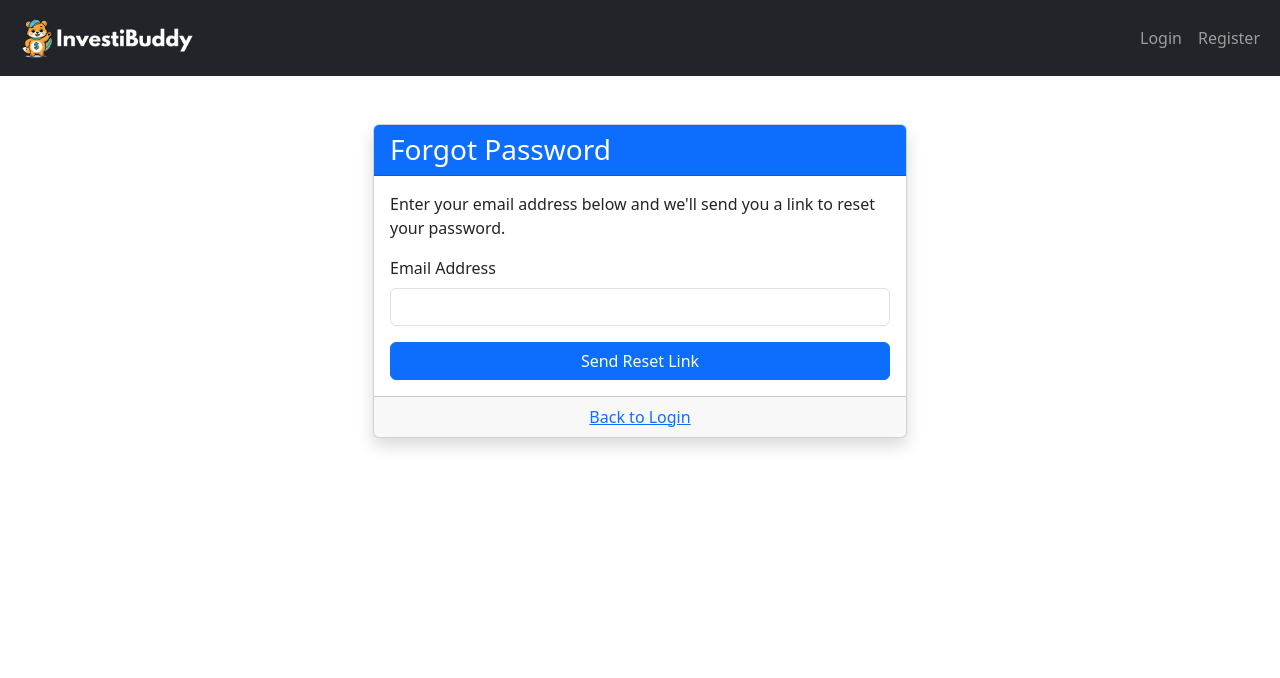
After one commit to justinongdx/investibuddy_web, a Flask app: page /forgot-password in a window 1280 px wide. The commit adds this page. Shown: the top 678 px of the page. Run offline with Flask 3, Linux system fonts and the light colour scheme; parts of the project's set-up code (start-up, migrations or seed data) failed here and were passed over.

Commit message:
test reset password

```diff
--- a/app.py
+++ b/app.py
@@ -10,6 +10,8 @@ from models.portfolio_history import get_portfolio_history
 from models.sentiment_service import SentimentService
 import pandas as pd
 import datetime
+import secrets
+from datetime import datetime, timedelta
 import os
 
 app = Flask(__name__)
@@ -87,8 +89,69 @@ def login():
         else:
             flash('❌ Invalid email or password, or account not verified.')
 
-    return render_template('login.html')
+    return render_template('login_update.html')
 
+
+@app.route('/forgot-password', methods=['GET', 'POST'])
+def forgot_password():
+    if request.method == 'POST':
+        email = request.form['email']
+
+        # Check if email exists in the database
+        user = user_manager.get_user_by_email(email)
+
+        if user:
+            # Generate a secure token and store it with an expiration time
+            token = secrets.token_urlsafe(32)
+            expiration = datetime.now() + timedelta(hours=1)
+
+            # Save the token in the database
+            user_manager.save_reset_token(email, token, expiration)
+
+            # Send password reset email
+            reset_link = url_for('reset_password', token=token, _external=True)
+            user_manager.send_password_reset_email(email, reset_link)
+
+            flash('✅ Password reset instructions have been sent to your email.')
+            return redirect(url_for('login'))
+        else:
+            flash('❌ No account found with that email address.')
+
+    return render_template('forgot_password.html')
+
+@app.route('/reset-password/<token>', methods=['GET', 'POST'])
+def reset_password(token):
+    # Verify token and check if it's still valid
+    user_email = user_manager.verify_reset_token(token)
+
+    if not user_email:
+        flash('❌ Invalid or expired password reset link. Please try again.')
+        return redirect(url_for('forgot_password'))
+
+    if request.method == 'POST':
+        password = request.form['password']
+        confirm_password = request.form['confirm_password']
+
+        if password != confirm_password:
+            flash('❌ Passwords do not match.')
+            return render_template('reset_password.html', token=token)
+
+        # Check password strength
+        is_strong, message = user_manager.is_strong_password(password)
+        if not is_strong:
+            flash(f'❌ {message}')
+            return render_template('reset_password.html', token=token)
+
+        # Update the user's password
+        success = user_manager.update_password(user_email, password)
+
+        if success:
+            flash('✅ Your password has been updated! You can now log in with your new password.')
+            return redirect(url_for('login'))
+        else:
+            flash('❌ An error occurred. Please try again.')
+
+    return render_template('reset_password.html', token=token)
 
 @app.route('/logout')
 def logout():
--- /dev/null
+++ b/templates/forgot_password.html
@@ -0,0 +1,34 @@
+{% extends 'layout.html' %}
+
+{% block title %}Forgot Password - InvestiBuddy{% endblock %}
+
+{% block content %}
+<div class="container">
+    <div class="row justify-content-center mt-5">
+        <div class="col-md-6">
+            <div class="card shadow">
+                <div class="card-header bg-primary text-white">
+                    <h3 class="mb-0">Forgot Password</h3>
+                </div>
+                <div class="card-body">
+                    <p class="card-text">Enter your email address below and we'll send you a link to reset your password.</p>
+                    <form method="POST">
+                        <div class="mb-3">
+                            <label for="email" class="form-label">Email Address</label>
+                            <input type="email" class="form-control" id="email" name="email" required>
+                        </div>
+                        <div class="d-grid gap-2">
+                            <button type="submit" class="btn btn-primary">Send Reset Link</button>
+                        </div>
+                    </form>
+                </div>
+                <div class="card-footer">
+                    <div class="text-center">
+                        <a href="{{ url_for('login') }}">Back to Login</a>
+                    </div>
+                </div>
+            </div>
+        </div>
+    </div>
+</div>
+{% endblock %}
--- a/templates/login.html
+++ b/templates/login_update.html
@@ -22,6 +22,7 @@
 </form>
 <div class="mt-3">
     <p>Don't have an account? <a href="{{ url_for('register') }}">Register here.</a></p>
+    <p>Forgot your password? <a href="{{ url_for('forgot_password') }}">Reset it here.</a></p>
 </div>
 
 <!-- Include Bootstrap Icons -->
```
Also changed, not shown: models/database_updates.py (added, +23 -0 lines), models/user_manager.py (+110 -0 lines), templates/reset_password.html (added, +88 -0 lines), portfolio_manager.db.
